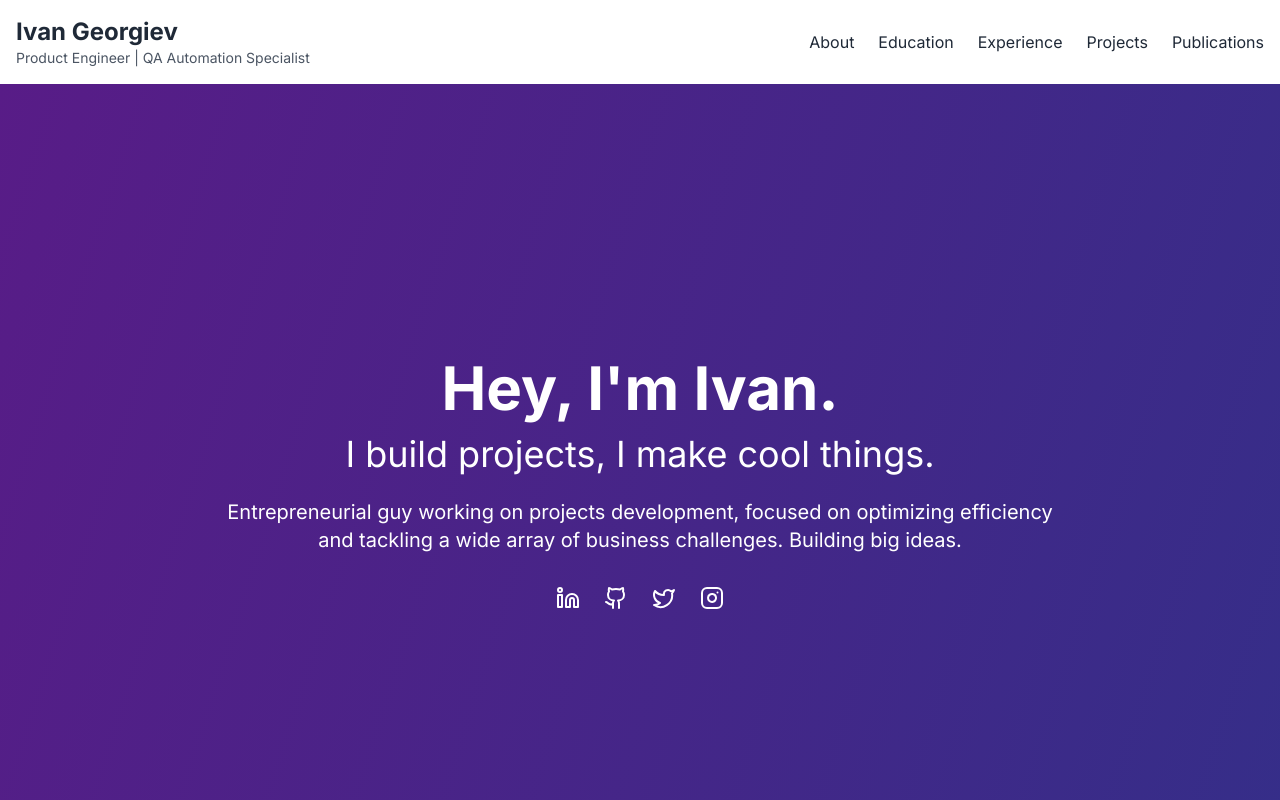
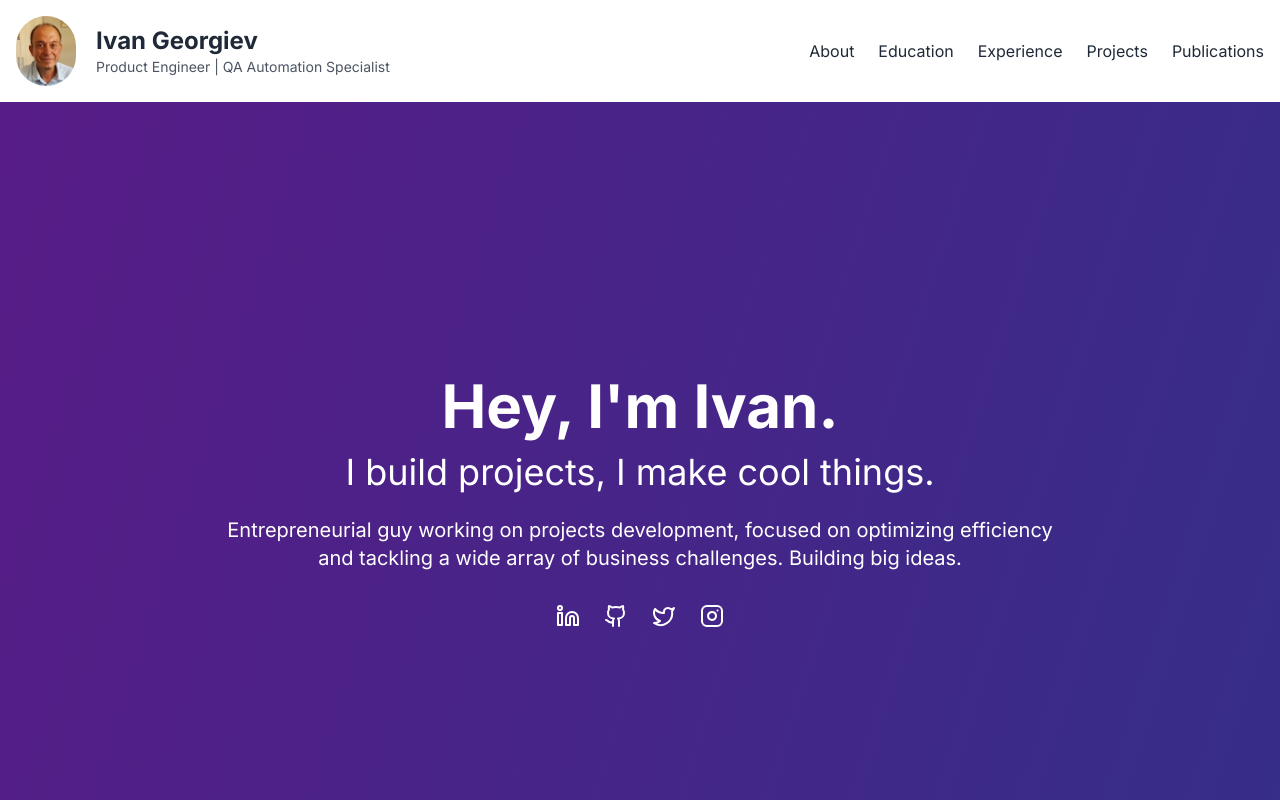
Before and after one commit to i11g/My-new-site, a Next.js app in the folder my-app/: page / in a window 1280 px wide. Shown: the top 800 px of the page. Built offline with nearby package versions, Linux system fonts and the light colour scheme.

Commit message:
files added

```diff
--- a/my-app/src/app/components/Header.tsx
+++ b/my-app/src/app/components/Header.tsx
@@ -1,14 +1,25 @@
 import React from 'react'
 import Link from 'next/link'
+import Image from 'next/image'
 
 const Header = () => {
   return (
     <header className="bg-white text-gray-800 shadow-md">
       <div className="container mx-auto px-4">
         <div className="flex justify-between items-center py-4">
-          <div>
-            <h1 className="text-2xl font-bold">Ivan Georgiev</h1>
-            <p className="text-sm text-gray-600">Product Engineer | QA Automation Specialist</p>
+          <div className="flex items-center space-x-5">
+            <Image
+             src="/Profile.jpg"
+             alt="Ivan Georgiev"
+             width={60}
+             height={60}
+             style={{objectFit: "cover"}}
+             className="rounded-full"
+            />
+            <div>
+              <h1 className="text-2xl font-bold">Ivan Georgiev</h1>
+              <p className="text-sm text-gray-600">Product Engineer | QA Automation Specialist</p>
+            </div>
           </div>
           <nav>
             <ul className="flex space-x-6">
```
Also changed, not shown: my-app/public/Profile.jpg (added).
